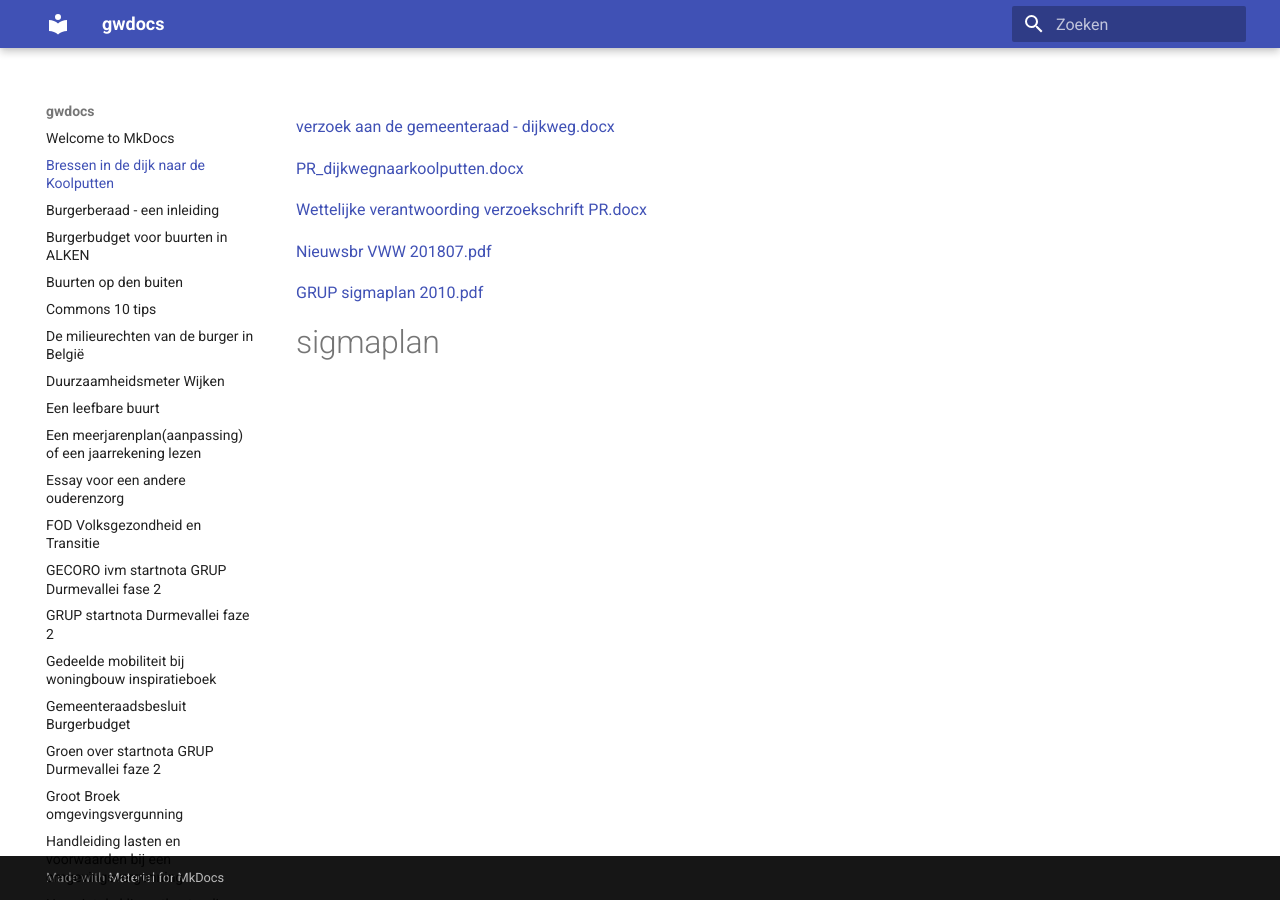
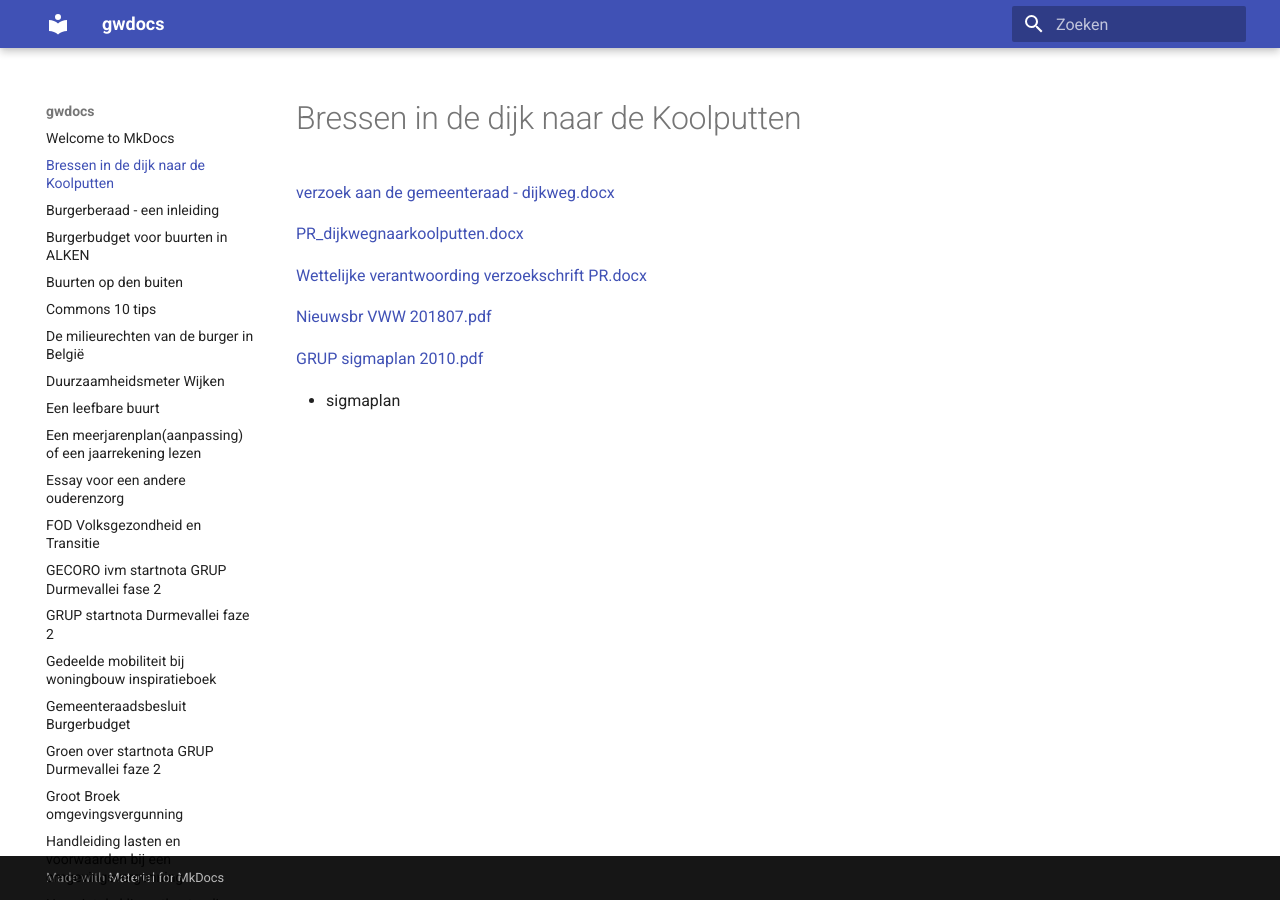
Before and after one commit to groenwaasmunster/gwdocs, an MkDocs documentation site: the page built from docs/Bressen in de dijk naar de Koolputten.md, in a window 1280 px wide. Built offline with MkDocs 1.6.1 and Material for MkDocs 9.7.7, drawn with Linux system fonts in a browser that asks for light colours.

Commit message:
Update Bressen in de dijk naar de Koolputten.md

```diff
--- a/docs/Bressen in de dijk naar de Koolputten.md
+++ b/docs/Bressen in de dijk naar de Koolputten.md
@@ -12,4 +12,4 @@
 
 [GRUP sigmaplan 2010.pdf](best/GRUP%20sigmaplan%202010.pdf)
 
-#sigmaplan
++ sigmaplan
```
